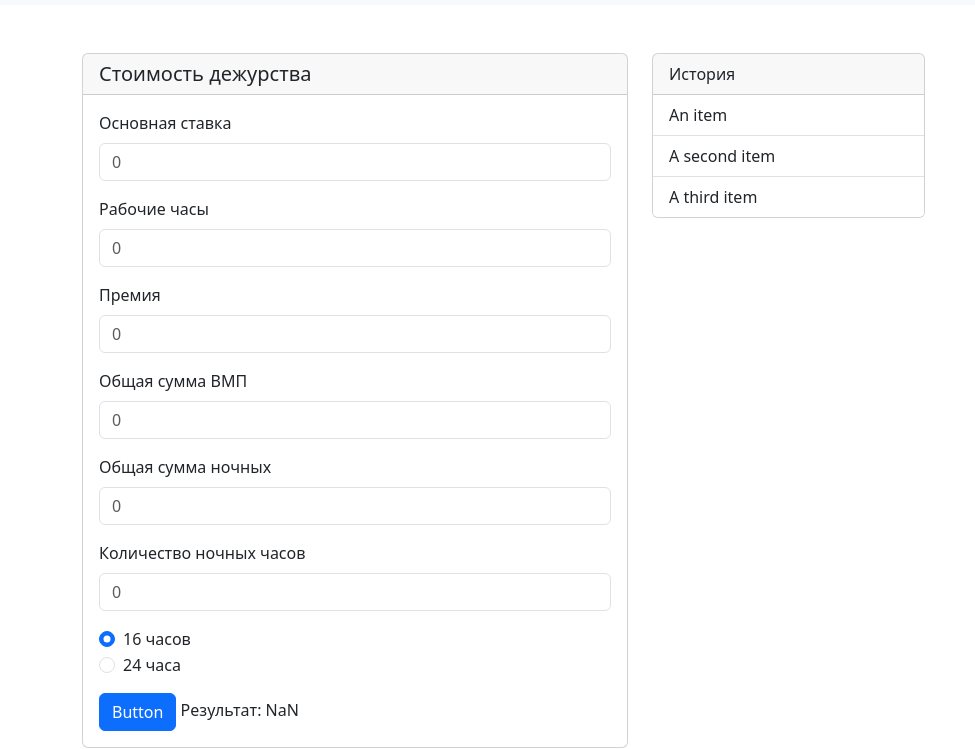
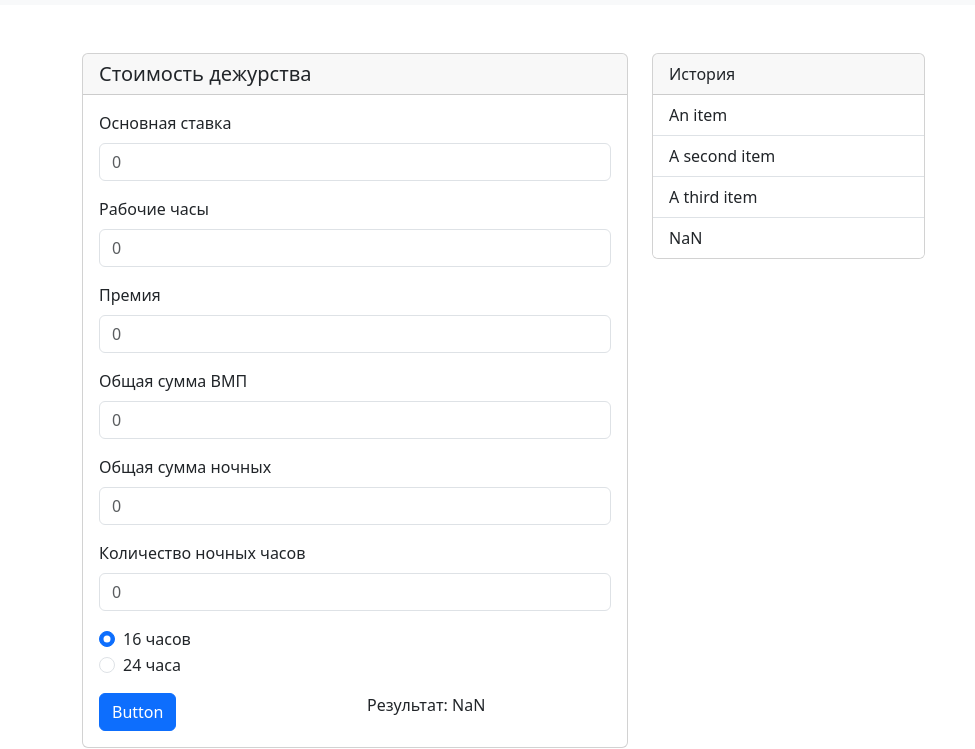
Before and after one commit to IgorKolotushkin/other_calculators, a plain HTML site: page templates/index.html in a window 1280 px wide. Both pictures are taken after a click on the link "Button". Shown: the part 51-800 px from the top of the page, without its empty margins (0-975 px from the left). Drawn offline with nearby package versions, Linux system fonts and the light colour scheme.

Commit message:
update js

```diff
--- a/templates/index.html
+++ b/templates/index.html
@@ -86,8 +86,14 @@
                             </div>
                         </div>
                         <div>
-                            <a onclick="calc_duty();" type="submit" class="btn btn-primary">Button</a>
-                            <label class="label" id="result"></label>
+                            <div class="row">
+                                <div class="col">
+                                    <a onclick="calc_duty();" type="submit" class="btn btn-primary">Button</a>
+                                </div>
+                                <div class="col">
+                                    <label class="label" id="result"></label>
+                                </div>
+                            </div>
                         </div>
                     </div>
                 </div>
@@ -97,7 +103,7 @@
                     <div class="card-header">
                         История
                     </div>
-                    <ul class="list-group list-group-flush">
+                    <ul class="list-group list-group-flush" id="ul-id">
                         <li class="list-group-item">An item</li>
                         <li class="list-group-item">A second item</li>
                         <li class="list-group-item">A third item</li>
--- a/templates/js/sum.js
+++ b/templates/js/sum.js
@@ -20,4 +20,16 @@ function calc_duty() {
     alert('Результат: ' + result.toFixed(1));
 
     document.getElementById('result').innerHTML = 'Результат: ' + result.toFixed(1);
-};
+
+    const para = document.createElement("li");
+    para.className = "list-group-item";
+    const node = document.createTextNode(result.toFixed(1));
+    para.appendChild(node);
+
+    const element = document.getElementById("ul-id");
+    element.appendChild(para);
+
+    let d = new Date();
+
+    alert( d.toISOString() )
+    };
```
